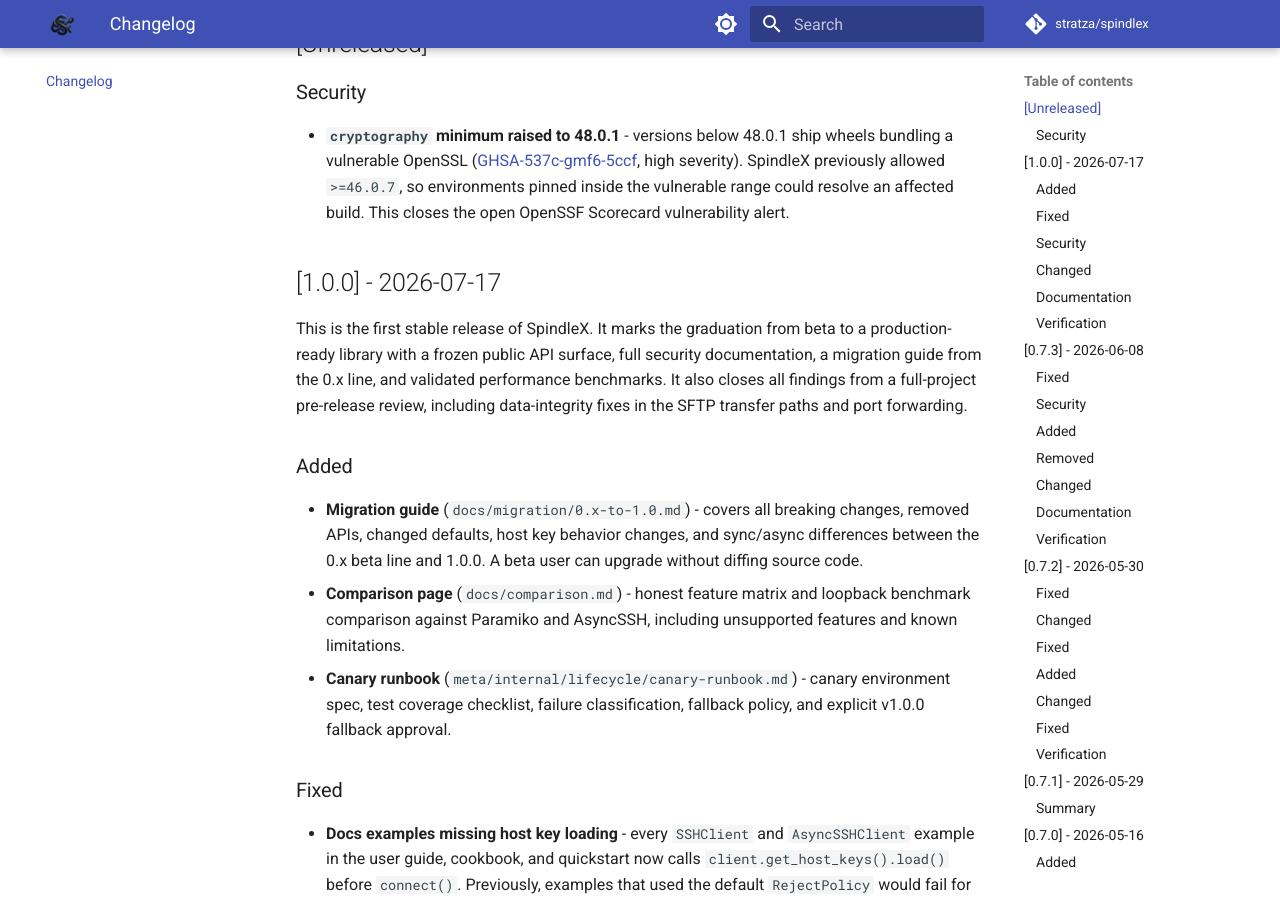
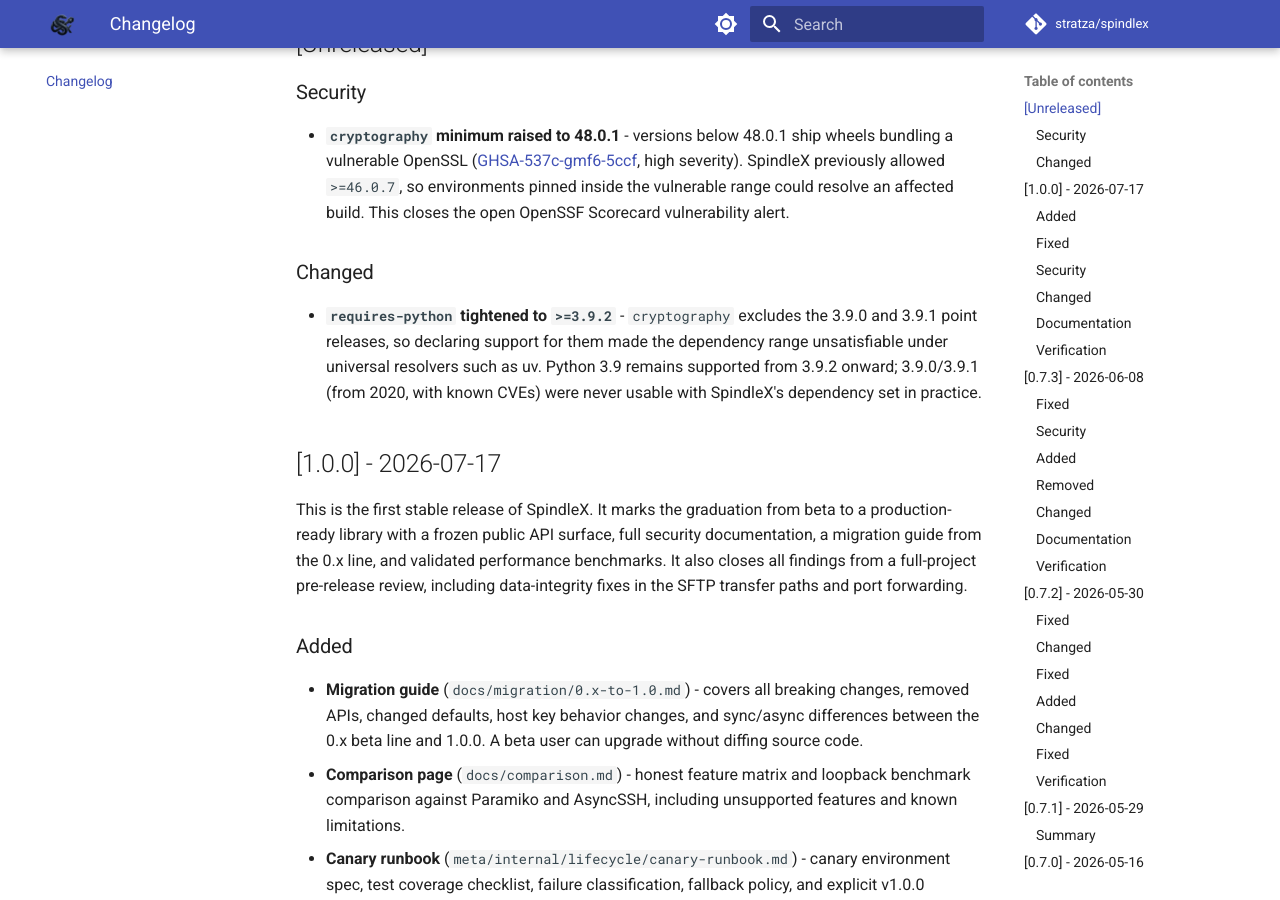
Before and after one commit to stratza/spindlex, an MkDocs documentation site: the page built from docs/changelog.md, in a window 1280 px wide and 900 px high, scrolled down 309 px. Built offline with MkDocs 1.6.1 and Material for MkDocs 9.7.7, drawn with Linux system fonts in a browser that asks for light colours; comment, search, counter and statistics services are not loaded.

Commit message:
fix(build): tighten requires-python to >=3.9.2 for cryptography 48.0.1
cryptography excludes Python 3.9.0 and 3.9.1, so with the raised floor
the declared >=3.9 range became unsatisfiable under universal
resolvers (uv failed the PR gate license-check step). Python 3.9
remains supported from 3.9.2 onward; 3.9.0/3.9.1 were never usable
with SpindleX in practice.

```diff
--- a/docs/changelog.md
+++ b/docs/changelog.md
@@ -8,6 +8,9 @@
 
 ### Security
 *   **`cryptography` minimum raised to 48.0.1** - versions below 48.0.1 ship wheels bundling a vulnerable OpenSSL ([GHSA-537c-gmf6-5ccf](https://github.com/advisories/GHSA-537c-gmf6-5ccf), high severity). SpindleX previously allowed `>=46.0.7`, so environments pinned inside the vulnerable range could resolve an affected build. This closes the open OpenSSF Scorecard vulnerability alert.
+
+### Changed
+*   **`requires-python` tightened to `>=3.9.2`** - `cryptography` excludes the 3.9.0 and 3.9.1 point releases, so declaring support for them made the dependency range unsatisfiable under universal resolvers such as uv. Python 3.9 remains supported from 3.9.2 onward; 3.9.0/3.9.1 (from 2020, with known CVEs) were never usable with SpindleX's dependency set in practice.
 
 ## [1.0.0] - 2026-07-17
 
--- a/pyproject.toml
+++ b/pyproject.toml
@@ -38,7 +38,7 @@
     "Topic :: System :: Networking",
     "Topic :: System :: Systems Administration",
 ]
-requires-python = ">=3.9"
+requires-python = ">=3.9.2"
 dependencies = [
     "cryptography>=48.0.1",
     "typing-extensions>=4.0.0; python_version<'3.10'",
```
